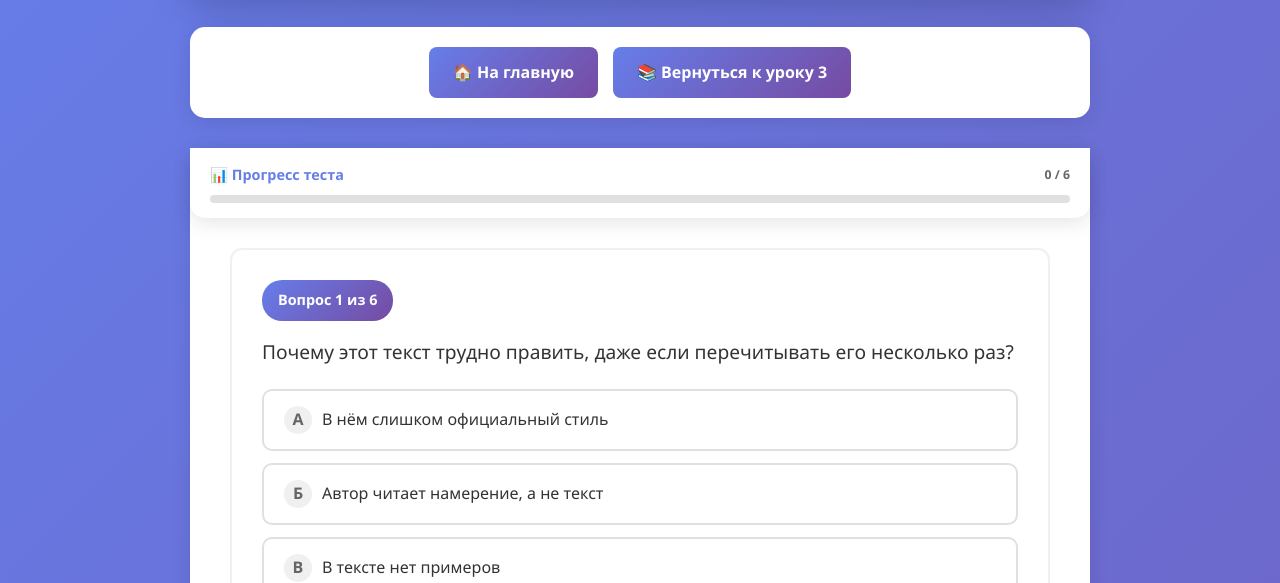
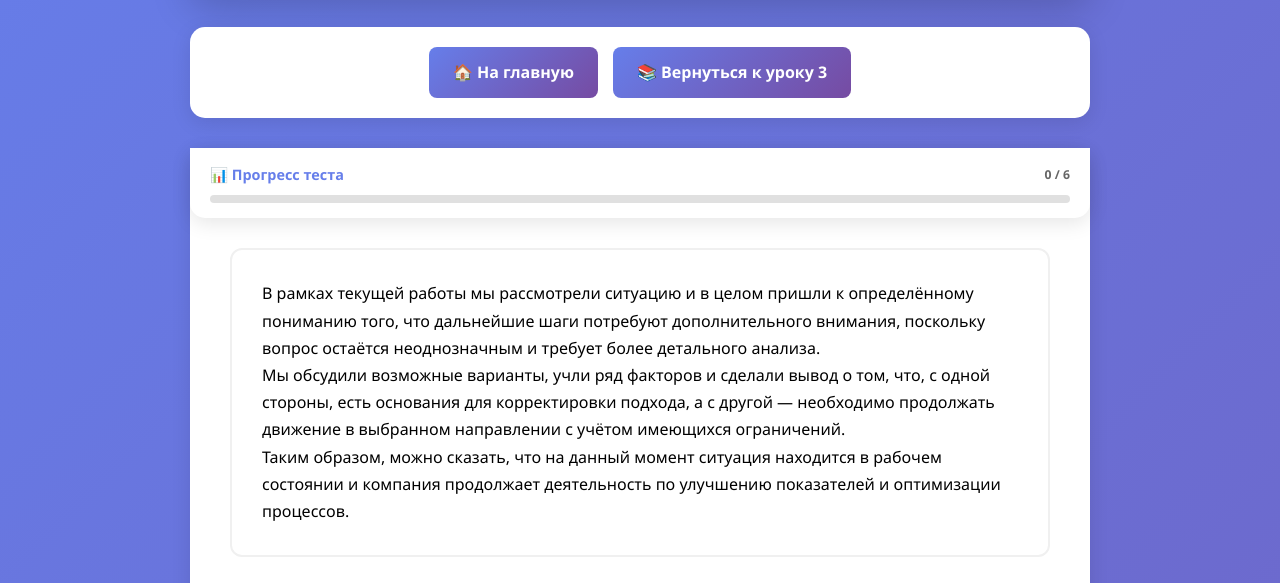
Before and after one commit to SilverKain/Orthography, a website built with Vite: page theory/modules/practice/module-1-lesson-3-test.html in a window 1280 px wide. Shown: the part 217-800 px from the top of the page. Built offline with nearby package versions, Linux system fonts and the light colour scheme.

Commit message:
добавление текстов в тесты 2 и 3

```diff
--- a/theory/modules/practice/module-1-lesson-3-test.html
+++ b/theory/modules/practice/module-1-lesson-3-test.html
@@ -586,6 +586,21 @@
             </div>
 
             <!-- Вопрос 1 -->
+
+            <div class="question-block">
+                    <p>В рамках текущей работы мы рассмотрели ситуацию и в целом пришли
+к определённому пониманию того, что дальнейшие шаги потребуют
+дополнительного внимания, поскольку вопрос остаётся неоднозначным
+и требует более детального анализа.</p>
+                    <p>Мы обсудили возможные варианты, учли ряд факторов и сделали вывод
+о том, что, с одной стороны, есть основания для корректировки подхода,
+а с другой — необходимо продолжать движение в выбранном направлении
+с учётом имеющихся ограничений.</p>
+                    <p>Таким образом, можно сказать, что на данный момент ситуация находится
+в рабочем состоянии и компания продолжает деятельность по улучшению
+показателей и оптимизации процессов.</p>
+            </div>
+
             <div class="question-block" data-question="1">
                 <div class="question-number">Вопрос 1 из 6</div>
                 <div class="question-text">Почему этот текст трудно править, даже если перечитывать его несколько раз?</div>
```
Also changed, not shown: theory/modules/practice/module-1-lesson-2-test.html (+12 -0 lines).
